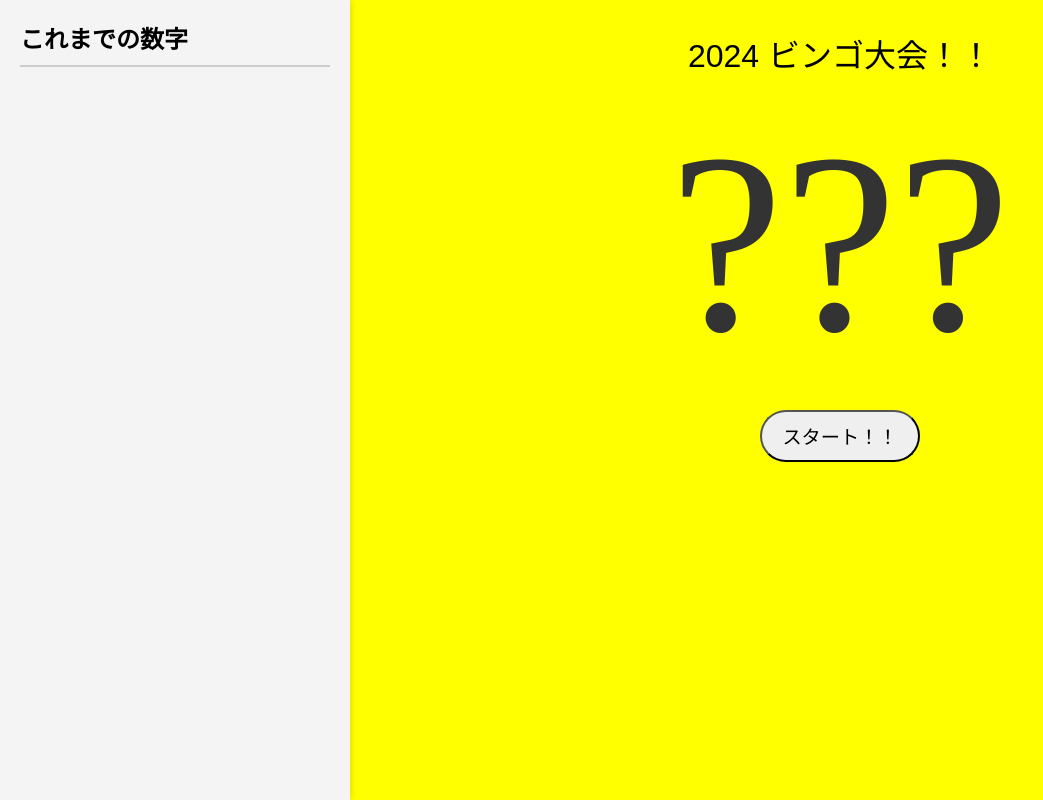
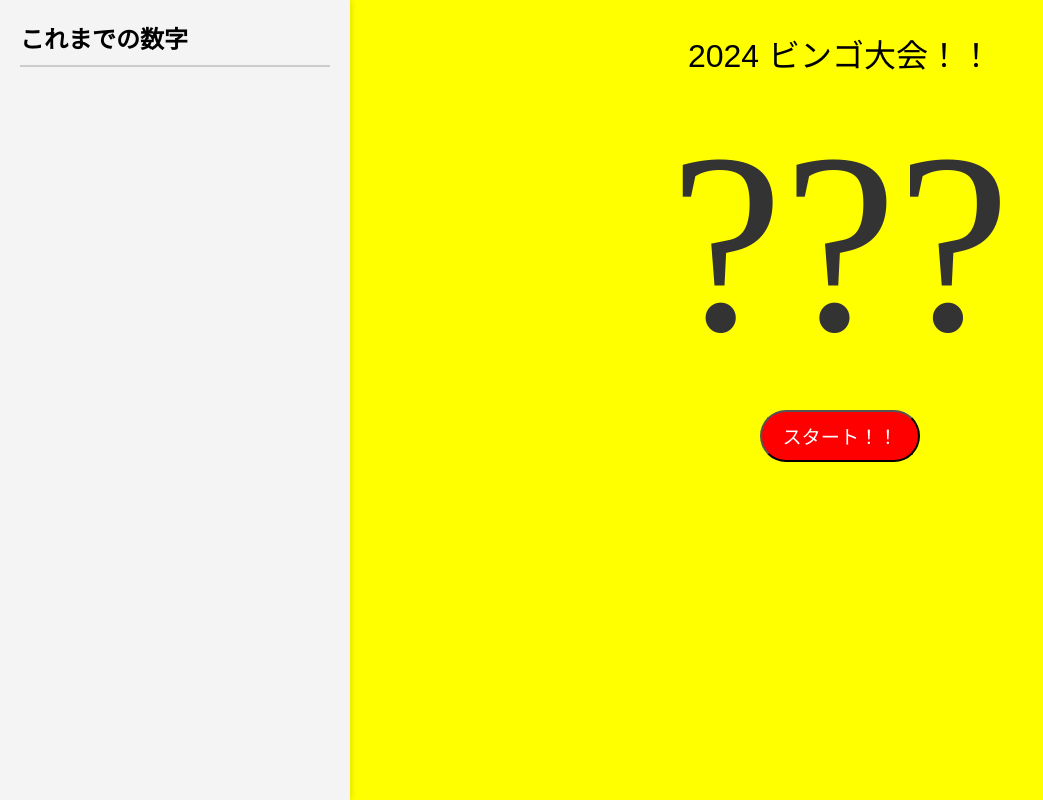
Before and after one commit to yuhiko1122/bingo, a plain HTML site: page index.html in a window 1280 px wide. In both pictures the pointer is over the button "スタート！！". Shown: the whole page, without its empty margins (0-1043 px from the left). Drawn offline with Linux system fonts and the light colour scheme; a web font is replaced by a local one.

Commit message:
buttonのhoverアニメーション

```diff
--- a/style.css
+++ b/style.css
@@ -81,7 +81,10 @@ button {
   border-radius: 50px; /* 角を丸くする */
 }
 
-
+button:hover{
+    background-color: red;
+    color: white;
+}
 
 /* #number 要素の影のアニメーション */
 @keyframes fadeOutAnimation {
```
